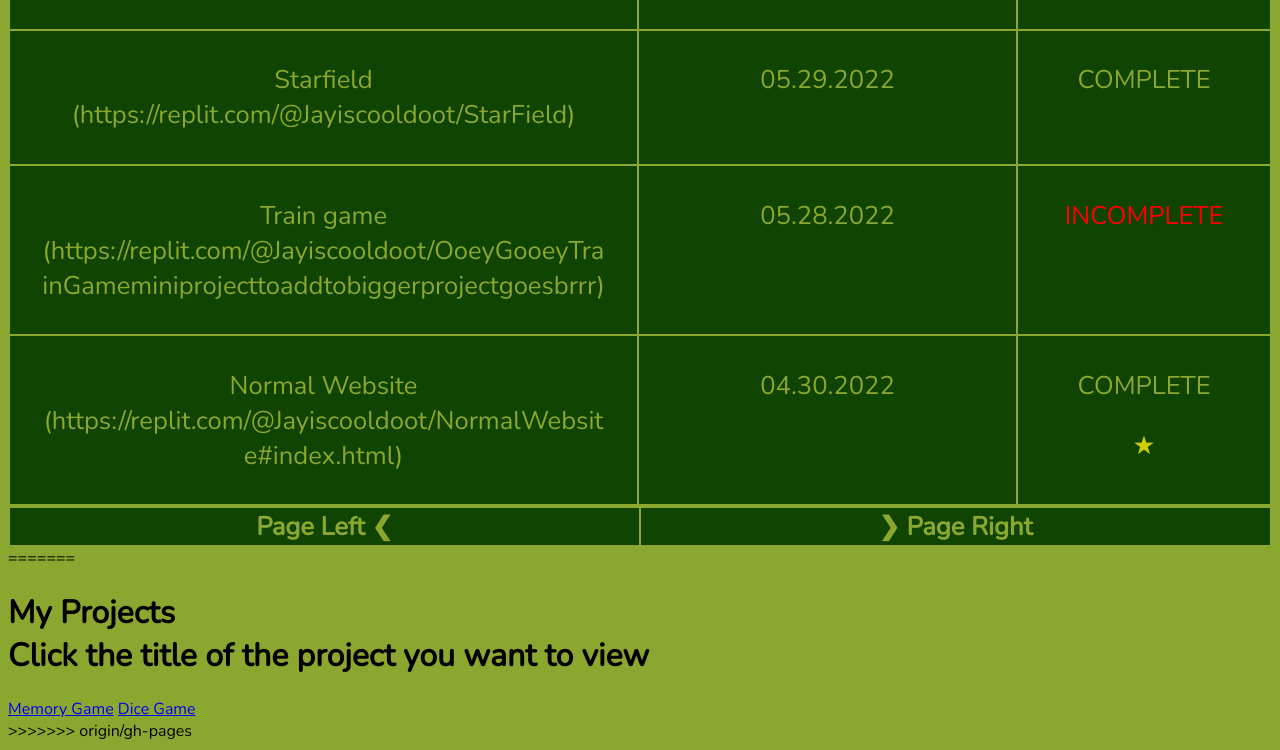
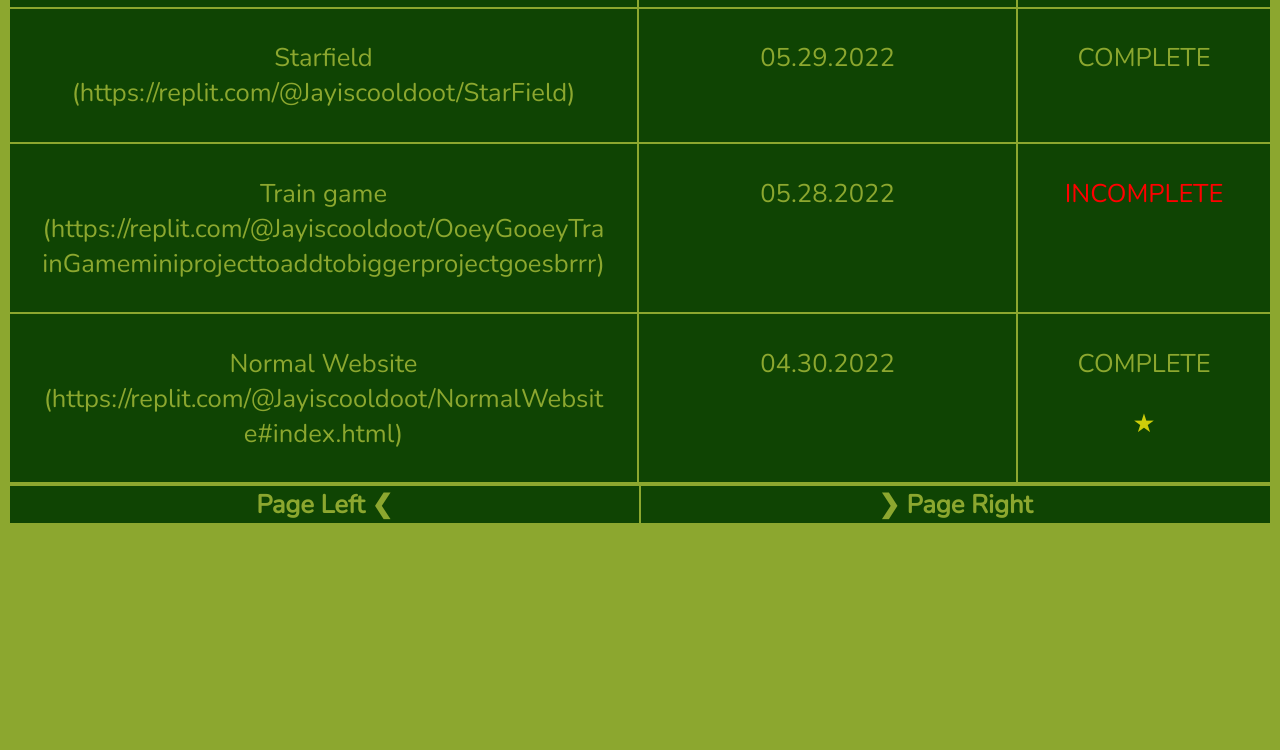
Before and after one commit to Jayiscooldoot/Portfolio, a plain HTML site: page Pages/Projects.html in a window 1280 px wide. Shown: the part 797-1547 px from the top of the page. After the commit the page ends 1330 px from the top, so only its background shows below. Drawn offline with nearby package versions, Linux system fonts and the light colour scheme.

Commit message:
added files

```diff
--- a/Pages/Projects.html
+++ b/Pages/Projects.html
@@ -14,7 +14,6 @@
     <div id="header" onmouseover="hideDrpDwn(); resetCols()">
 
     </div>
-<<<<<<< HEAD
 
     <table style="width:100%; font-size:2.0vw; table-layout: fixed; ">
       <th style="width:50%"></th>
@@ -138,15 +137,5 @@
       }
 
     </script>
-=======
-  <h1>
-    My Projects <br>
-    Click the title of the project you want to view
-    </h1>
-    <div class="flexboxContainer">
-      <a class="flexbox-item item-2 LG" href="../Pages/memory.html"> Memory Game</a>
-      <a class="flexbox-item item-2 LG" href="../Pages/dice.html"> Dice Game</a>
-    </div>
->>>>>>> origin/gh-pages
   </body>
 </html>
```
